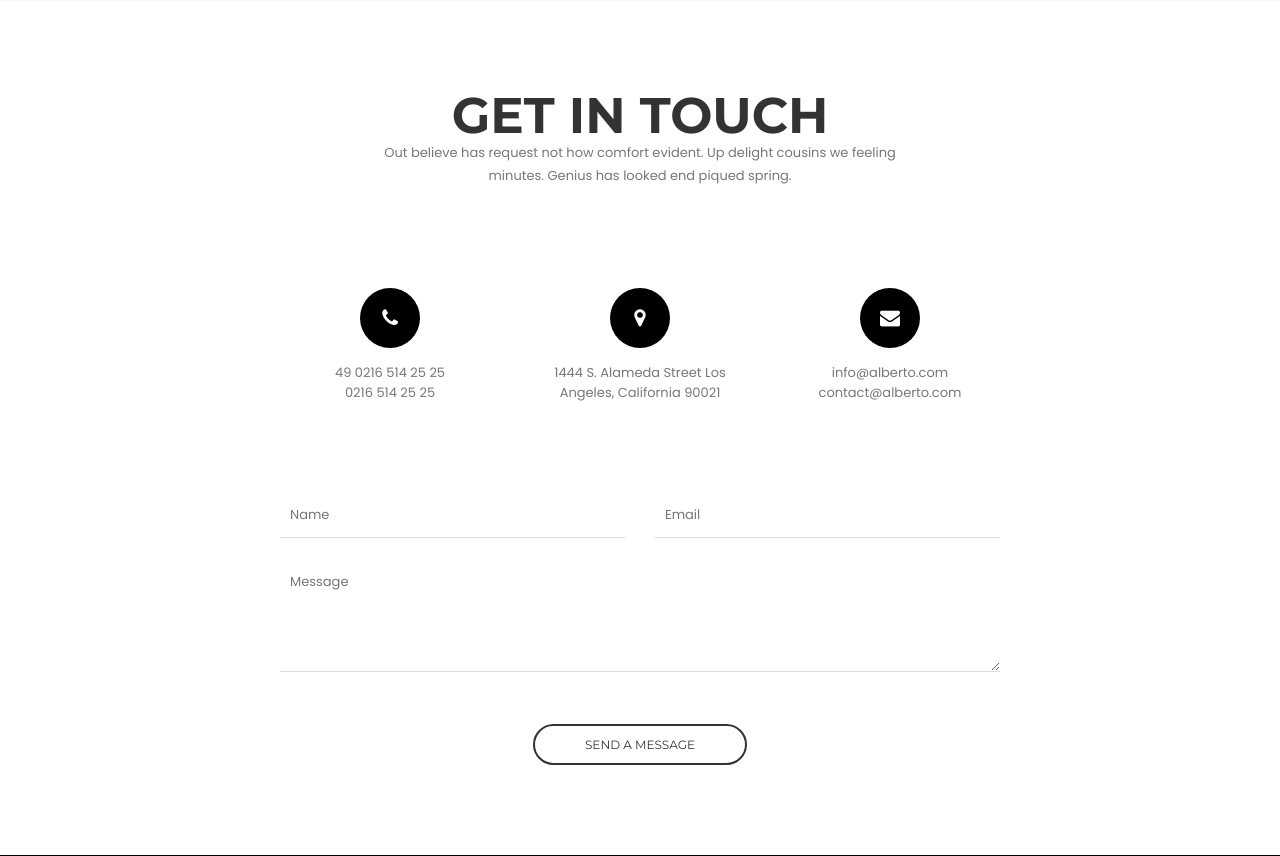
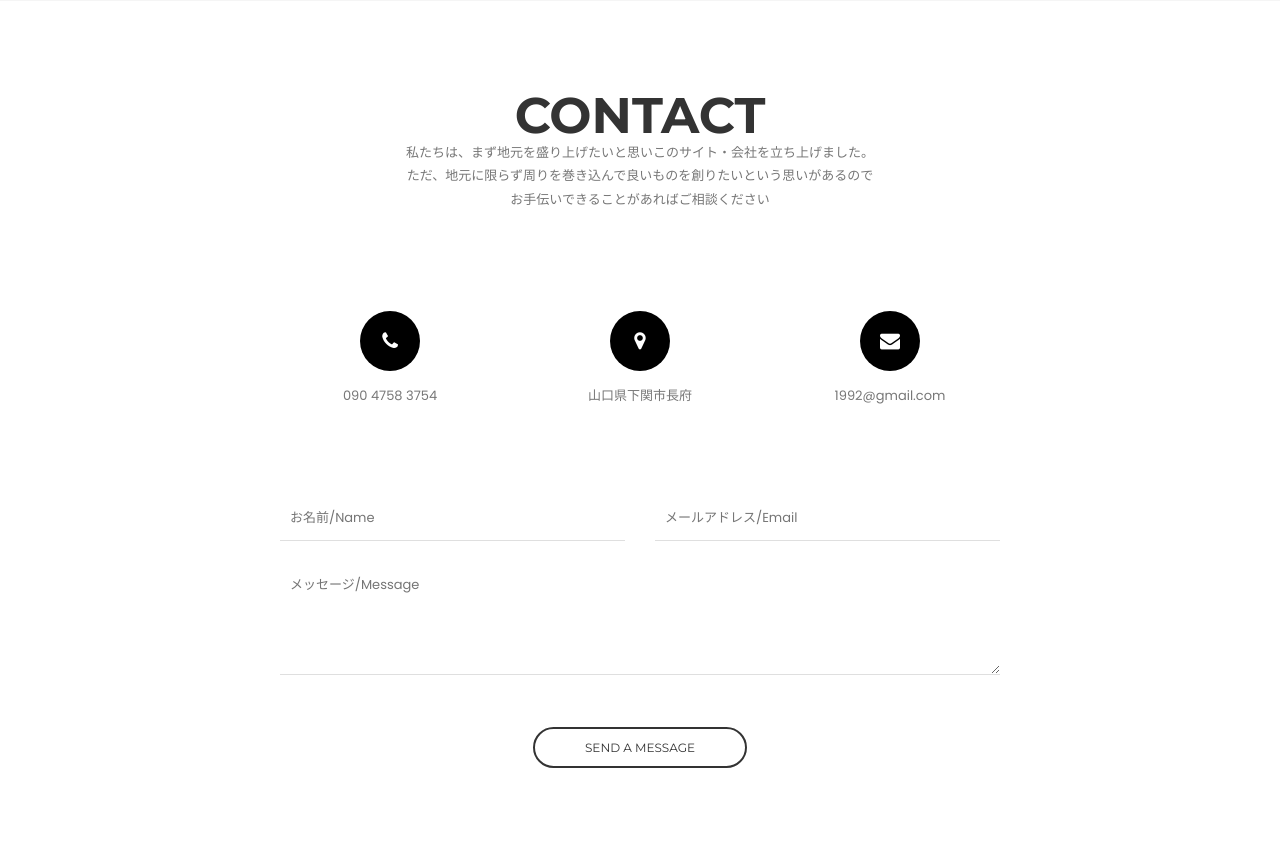
Before and after one commit to ryooooooosuke/port-folio, a PHP site: page / in a window 1280 px wide. Shown: the part 4612-5468 px from the top of the page. Run offline with PHP 8.4, Linux system fonts and the light colour scheme.

Commit message:
FIX CONTACT SECTION

```diff
--- a/css/style.css
+++ b/css/style.css
@@ -1212,6 +1212,10 @@ ul.post-comment li p {
     line-height: 20px;
 }
 
+p.contact-message {
+    margin-top: 30px;
+}
+
 .section-title p {
     margin-top: 20px;
 }
--- a/index.html
+++ b/index.html
@@ -339,23 +339,23 @@
     <section class="contact" id="contact">
         <div class="container">
             <div class="section-title">
-                <h2>GET IN TOUCH</h2>
-                <p>Out believe has request not how comfort evident. Up delight cousins we feeling <br/> minutes. Genius has looked end piqued spring. </p>
+                <h2>CONTACT</h2>
+                <p class="contact-message">私たちは、まず地元を盛り上げたいと思いこのサイト・会社を立ち上げました。 <br/> ただ、地元に限らず周りを巻き込んで良いものを創りたいという思いがあるので <br/>お手伝いできることがあればご相談ください </p>
             </div>
             <!-- Contact Info -->
             <div class="row">
                 <div class="col-md-offset-2 col-md-8 contact-information">
                     <div class="col-md-4 col-sm-4 col-xs-12 contact-info wow fadeInUp" data-wow-delay="0.4s">
                         <i class="fa fa-phone" aria-hidden="true"></i>
-                        <p>49 0216 514 25 25 <br/>0216 514 25 25</p>
+                        <p>090 4758 3754</p>
                     </div>
                     <div class="col-md-4 col-sm-4 col-xs-12 contact-info wow fadeInUp" data-wow-delay="0.6s">
                         <i class="fa fa-map-marker" aria-hidden="true"></i>
-                        <p>1444 S. Alameda Street Los Angeles, California 90021</p>
+                        <p>山口県下関市長府</p>
                     </div>
                     <div class="col-md-4 col-sm-4 col-xs-12 contact-info wow fadeInUp" data-wow-delay="0.8s">
                         <i class="fa fa-envelope" aria-hidden="true"></i>
-                        <p>info@alberto.com <br/> contact@alberto.com</p>
+                        <p>1992@gmail.com</p>
                     </div>
                 </div>
                 <!-- information end -->
@@ -365,15 +365,15 @@
                         <div class="row">
                             <!--Name-->
                             <div class="col-md-6">
-                                <input id="con_name" name="con_name" class="form-inp requie" type="text" placeholder="Name">
+                                <input id="con_name" name="con_name" class="form-inp requie" type="text" placeholder="お名前/Name">
                             </div>
                             <!--Email-->
                             <div class="col-md-6">
-                                <input id="con_email" name="con_email" class="form-inp requie" type="text" placeholder="Email">
+                                <input id="con_email" name="con_email" class="form-inp requie" type="text" placeholder="メールアドレス/Email">
                             </div>
                             <div class="col-md-12">
                                 <!--Message-->
-                                <textarea name="con_message" id="con_message" class="requie" placeholder="Message" rows="8"></textarea>
+                                <textarea name="con_message" id="con_message" class="requie" placeholder="メッセージ/Message" rows="8"></textarea>
                                 <input id="con_submit" class="site-button" type="submit" value="SEND A MESSAGE">
                             </div>
                         </div>
```
